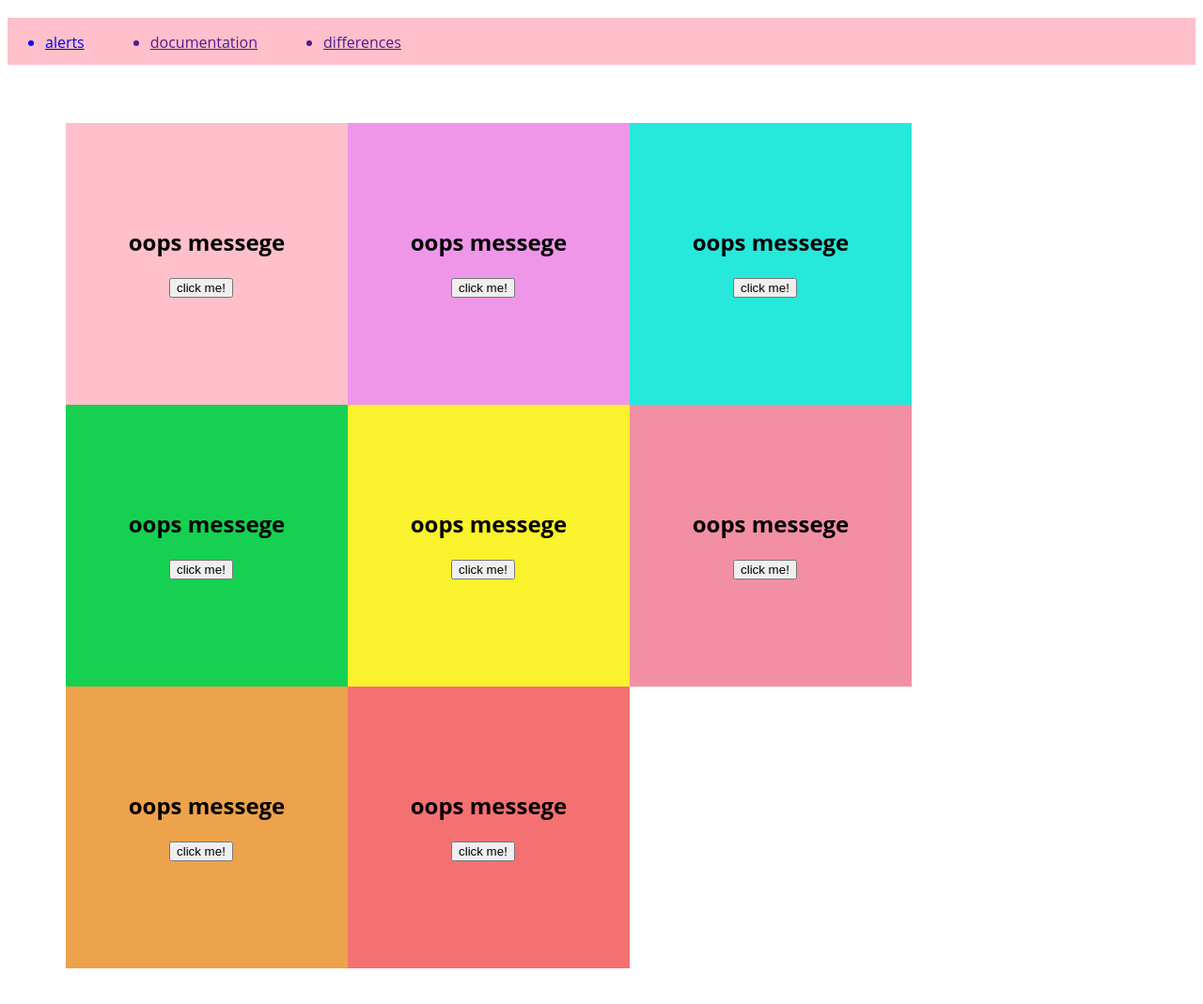
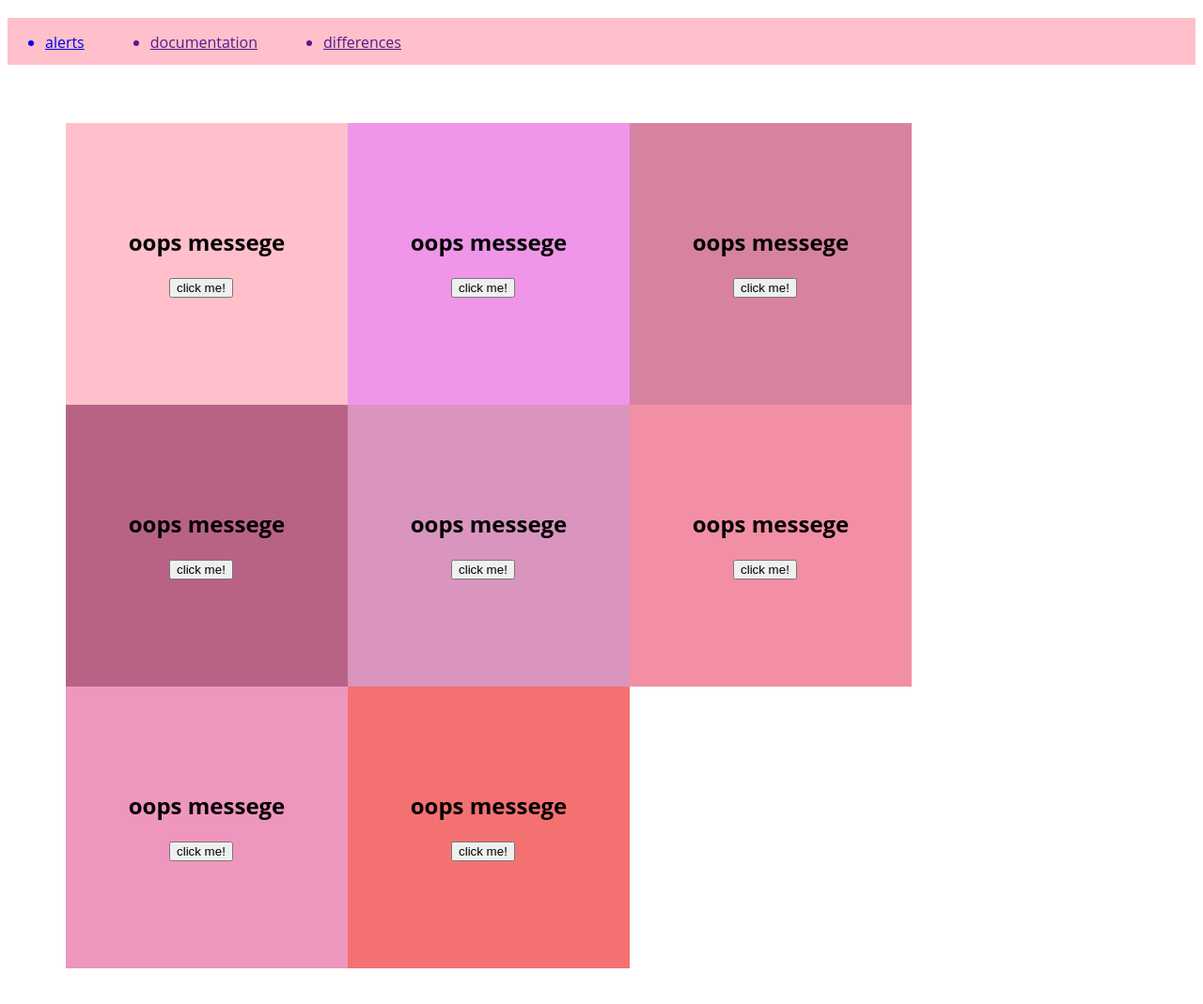
Before and after one commit to tathsaraniliyanage/SweetAlert, a plain HTML site: page index.html in a window 1280 px wide. Shown: the part 67-1136 px from the top of the page at 94% size. Drawn offline with nearby package versions, Linux system fonts and the light colour scheme.

Commit message:
css updated

```diff
--- a/index.html
+++ b/index.html
@@ -69,15 +69,15 @@
             <h2>oops messege</h2>
             <button onclick="showAlert2()">click me!</button>
         </div>
-        <div class="box" style="background-color: rgb(38, 232, 219);">
+        <div class="box" style="background-color: rgb(215, 130, 161);">
             <h2>oops messege</h2>
             <button onclick="showAlert3()">click me!</button>
         </div>
-        <div class="box" style="background-color: rgb(22, 208, 81);">
+        <div class="box" style="background-color: rgb(184, 99, 134);">
             <h2>oops messege</h2>
             <button onclick="showAlert4()">click me!</button>
         </div>
-        <div class="box" style="background-color: rgb(249, 242, 44);">
+        <div class="box" style="background-color: #d995be;">
             <h2>oops messege</h2>
             <button onclick="showAlert5()">click me!</button>
         </div>
@@ -85,7 +85,7 @@
             <h2>oops messege</h2>
             <button onclick="showAlert6()">click me!</button>
         </div>
-        <div class="box" style="background-color: rgb(237, 162, 76);">
+        <div class="box" style="background-color: rgb(239, 150, 190);">
             <h2>oops messege</h2>
             <button onclick="showAlert7()">click me!</button>
         </div>
```
